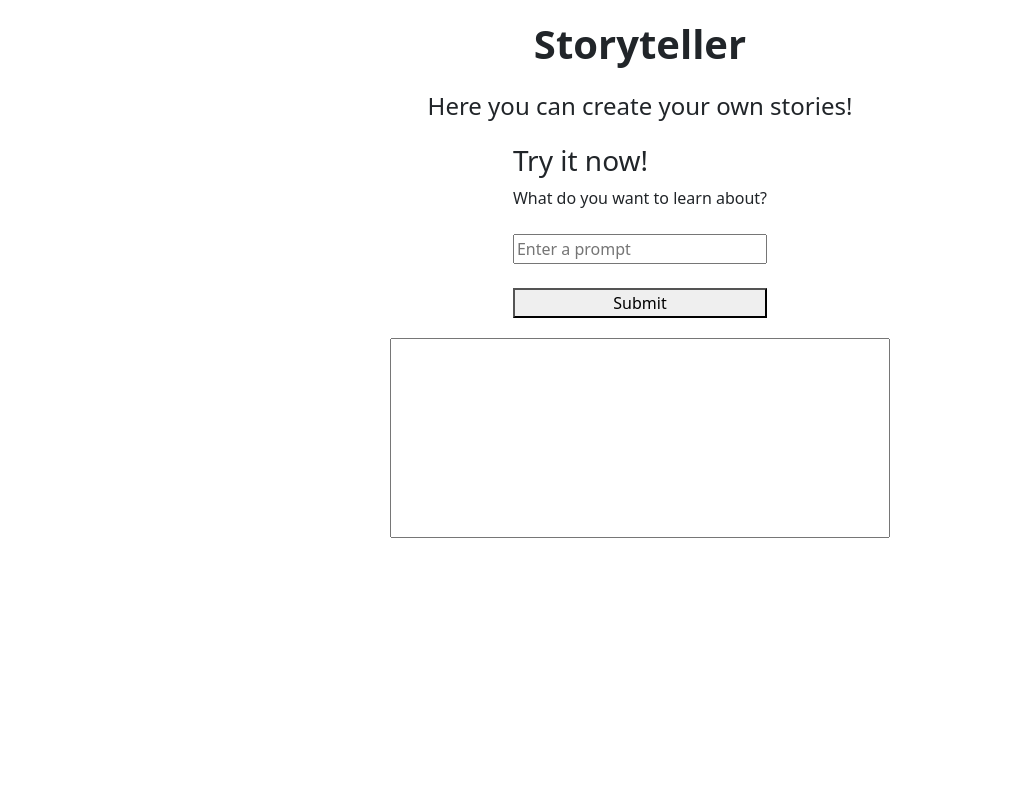
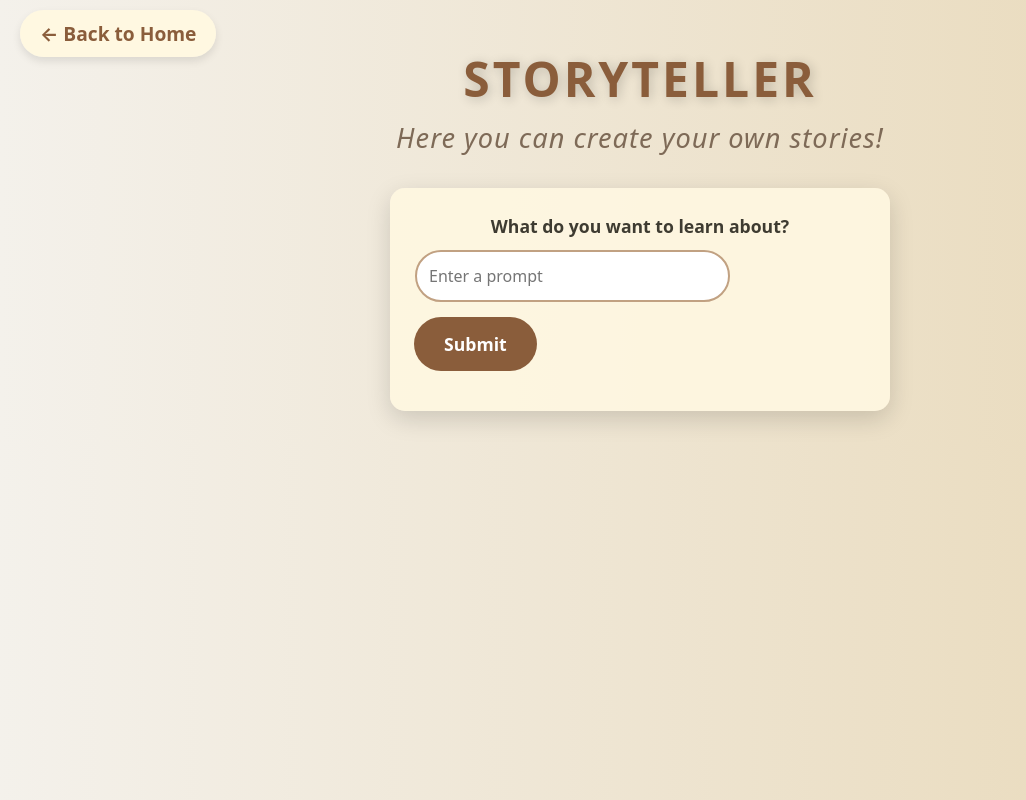
Before and after one commit to 45H15H/Immersive-History, a Flask app: page /storyteller in a window 1280 px wide. Shown: the whole page, without its empty margins (0-1026 px from the left). Run offline with Flask 3, Linux system fonts and the light colour scheme.

Commit message:
Add back button to Story Teller page and enhance form styling

```diff
--- a/static/css/storyteller.css
+++ b/static/css/storyteller.css
@@ -1,40 +1,196 @@
-
-/* WELCOME */
-.welcome-title {
-    text-align: center;
-    font-size: 2.5em;
-    font-weight: bold;
-    margin-top: 20px;
-    margin-bottom: 20px;
+/* Base styling */
+body {
+    font-family: 'Georgia', serif;
+    background: linear-gradient(to right, #F4F1EB, #E8D8B7); /* Soft gradient background */
+    color: #3E3B31; /* Dark brown for text */
+    margin: 0;
+    padding: 0;
 }
 
-.welcome-subtitle {
-    font-size: 1.5em;
-    margin-top: 20px;
-    margin-bottom: 20px;
-    text-align: center;
-}
-/* WELCOME */
-
-/* PROMPT */
-.prompt-form {
-    display: grid;
-    justify-content: center;
-    margin-top: 20px;
-}
-/* PROMPT */
-
-/* RESPONSE */
-.response-container {
-    justify-content: center;
-    margin-top: 20px;
-    display: grid;
+/* Back Button */
+.back-button {
+    position: absolute;
+    top: 20px;
+    left: 20px;
+    z-index: 1000; /* Ensure it is above other content */
 }
 
+.back-link {
+    font-size: 1.2rem;
+    color: #8A5D3B;
+    font-weight: bold;
+    text-decoration: none;
+    background-color: #FFF8E1;
+    padding: 10px 20px;
+    border-radius: 25px;
+    box-shadow: 0 4px 8px rgba(0, 0, 0, 0.1);
+    transition: background-color 0.3s ease, transform 0.3s ease;
+}
+
+.back-link:hover {
+    background-color: #E8D8B7;
+    transform: translateY(-3px);
+}
+
+.back-link:focus {
+    outline: none;
+    box-shadow: 0 0 5px rgba(138, 93, 59, 0.4);
+}
+
+/* Welcome title styling */
+.welcome-title {
+    font-size: 3rem;
+    font-weight: bold;
+    color: #8A5D3B; /* Warm, brownish tone */
+    text-align: center;
+    margin-top: 50px;
+    text-shadow: 2px 2px 12px rgba(0, 0, 0, 0.2); /* Deeper shadow for dramatic effect */
+    letter-spacing: 3px; /* Slightly spread out letters for added elegance */
+    animation: fadeIn 1.5s ease-in-out; /* Fade-in effect */
+    text-transform: uppercase; /* Make the title stand out */
+}
+
+/* Welcome subtitle styling */
+.welcome-subtitle {
+    font-size: 1.7rem;
+    color: #7E6A57; /* Muted, warm brown */
+    text-align: center;
+    margin-top: 10px;
+    font-style: italic;
+    font-weight: 500;
+    letter-spacing: 1px;
+}
+
+/* Form styling */
+.prompt-form {
+    background: rgba(255, 248, 225, 0.9); /* Slightly transparent parchment color */
+    padding: 25px;
+    border-radius: 15px;
+    box-shadow: 0 8px 24px rgba(0, 0, 0, 0.15);
+    margin: 30px auto;
+    max-width: 500px;
+    text-align: center;
+    transition: box-shadow 0.3s ease, transform 0.3s ease;
+}
+
+.prompt-form:hover {
+    box-shadow: 0 15px 35px rgba(0, 0, 0, 0.2);
+    transform: translateY(-5px); /* Lift the form on hover */
+}
+
+.prompt-form label {
+    font-size: 1.1rem;
+    color: #3E3B31;
+    margin-bottom: 10px;
+    display: inline-block;
+    font-weight: 600;
+}
+
+.prompt-form .input-group {
+    display: flex;
+    justify-content: space-between;
+    align-items: center;
+    gap: 15px;
+    margin-bottom: 15px; /* Added margin for spacing */
+}
+
+.prompt-form input {
+    width: 70%;
+    padding: 12px;
+    font-size: 1rem;
+    border: 2px solid #C1A182;
+    border-radius: 30px;
+    box-sizing: border-box;
+    outline: none;
+    transition: all 0.3s ease;
+}
+
+.prompt-form input:focus {
+    border-color: #8A5D3B;
+    box-shadow: 0 0 10px rgba(138, 93, 59, 0.5);
+    transform: scale(1.02);
+}
+
+.prompt-form button {
+    background-color: #8A5D3B;
+    color: white;
+    border: none;
+    padding: 14px 30px;
+    font-size: 1.1rem;
+    border-radius: 30px;
+    cursor: pointer;
+    transition: background-color 0.3s ease, transform 0.3s ease;
+    font-weight: 600;
+}
+
+.prompt-form button:hover {
+    background-color: #6A432B;
+    transform: translateY(-4px); /* Button lifts when hovered */
+}
+
+.input-group:not(.has-validation)>.dropdown-toggle:nth-last-child(n+3),
+.input-group:not(.has-validation)>.form-floating:not(:last-child)>.form-control,
+.input-group:not(.has-validation)>.form-floating:not(:last-child)>.form-select,
+.input-group:not(.has-validation)>:not(:last-child):not(.dropdown-toggle):not(.dropdown-menu):not(.form-floating) {
+    border-top-right-radius: 30px !important;
+    border-bottom-right-radius: 30px !important;
+}
+
+.input-group>:not(:first-child):not(.dropdown-menu):not(.valid-tooltip):not(.valid-feedback):not(.invalid-tooltip):not(.invalid-feedback) {
+    border-top-left-radius: 30px !important;
+    border-bottom-left-radius: 30px !important;
+}
+
+/* Response container */
+.response-container {
+    margin-top: 50px;
+    text-align: center;
+    animation: fadeIn 1.5s ease-in-out; /* Fade-in effect */
+}
+
+/* Response text styling */
 #response-text {
-    justify-content: center;
-    width: 500px;
-    height: 200px;
-    resize: none; /* Prevents resizing */
+    width: 80%;
+    min-height: 200px;
+    font-size: 1.2rem;
+    padding: 20px;
+    border-radius: 15px;
+    border: 2px solid #C1A182;
+    background-color: #FFF8E1;
+    color: #3E3B31;
+    resize: none;
+    outline: none;
+    overflow-y: auto;
+    transition: border 0.3s ease, box-shadow 0.3s ease;
+    font-family: 'Georgia', serif; /* Matching typography */
 }
-/* RESPONSE */
+
+#response-text:focus {
+    border-color: #8A5D3B;
+    box-shadow: 0 0 10px rgba(138, 93, 59, 0.5);
+}
+
+audio {
+    margin-top: 30px;
+    border-radius: 15px;
+    width: 80%;
+    background-color: #E8D8B7;
+    padding: 10px;
+    transition: background-color 0.3s ease;
+}
+
+audio:hover {
+    background-color: #D1C0A1; /* Slightly darker background on hover */
+}
+
+/* Keyframe animation for fading in elements */
+@keyframes fadeIn {
+    0% {
+        opacity: 0;
+        transform: translateY(20px);
+    }
+    100% {
+        opacity: 1;
+        transform: translateY(0);
+    }
+}
--- a/templates/home.html
+++ b/templates/home.html
@@ -1,7 +1,7 @@
 {% extends "base.html" %}
 {% block content %}
 
-<nav class="navbar navbar-expand-lg navbar-dark bg-dark">
+<nav class="navbar navbar-expand-lg navbar-dark ">
     <div class="container-fluid">
         <a class="navbar-brand" href="#">Immersive History</a>
         <button class="navbar-toggler" type="button" data-bs-toggle="collapse" data-bs-target="#navbarNav" aria-controls="navbarNav" aria-expanded="false" aria-label="Toggle navigation">
@@ -16,7 +16,7 @@
                     <a class="nav-link" href="/storyteller">Story Teller</a>
                 </li>
                 <li class="nav-item">
-                    <a class="nav-link" href="#contact">Contact</a>
+                    <a class="nav-link" href="/quiz">Quiz</a>
                 </li>
             </ul>
         </div>
@@ -93,7 +93,7 @@
 </div>
 
 <!-- Hero Section -->
-<div class="hero-section text-center bg-primary text-white py-5">
+<div class="hero-section text-center text-white py-5">
     <h1>Experience History Like Never Before</h1>
     <p>Step into the past and explore captivating historical stories through interactive mediums.</p>
     <a href="#cards" class="btn btn-light btn-lg">Start Your Journey</a>
--- a/templates/storyteller.html
+++ b/templates/storyteller.html
@@ -6,6 +6,10 @@
 {% endblock %}
 
 {% block content %}
+
+<div class="back-button">
+    <a href="{{ url_for('home') }}" class="back-link">← Back to Home</a>
+</div>
 
 <!-- Welcome title and subtitle -->
 <div>
@@ -16,12 +20,11 @@
 <!-- Form for prompt -->
 <div>
     <form method="post" class="prompt-form">
-        <h3>Try it now!</h3>
         <label for="key">What do you want to learn about?</label>
-        <br>
-        <input type="text" name="prompt" placeholder="Enter a prompt" required>
-        <br>
-        <button type="submit">Submit</button>
+        <div class="input-group">
+            <input type="text" name="prompt" placeholder="Enter a prompt" required>
+            <button type="submit">Submit</button>
+        </div>
         {% if error %}
         <p class="error">Field can't be empty!!!</p>
         {% endif %}
@@ -29,6 +32,7 @@
 </div>
 
 <!-- Response -->
+{% if response %}
 <div class="response-container">
     <textarea id="response-text" readonly>{{ response }}</textarea>
     <br>
@@ -39,6 +43,7 @@
     </audio>
     {% endif %}
 </div>
+{% endif %}
 
 
 
```
Also changed, not shown: static/css/index.css (+54 -38 lines).
